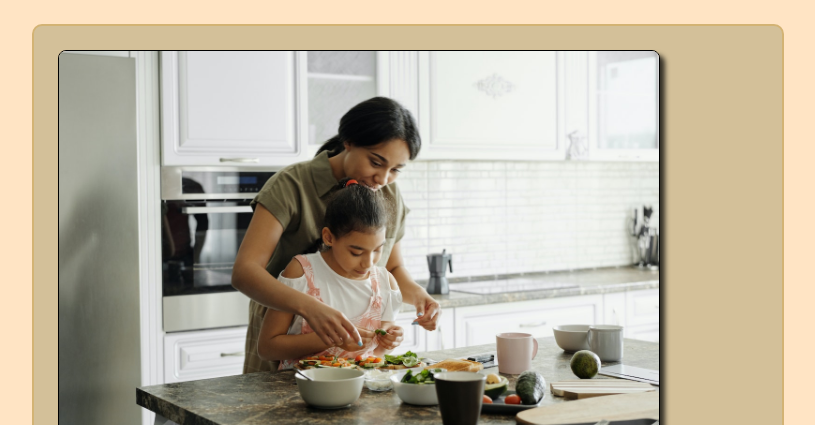
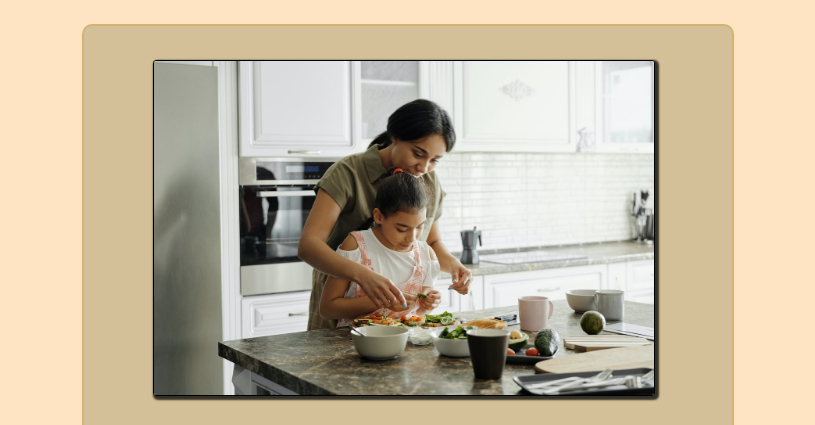
Before and after one commit to sadsultan/Odin_Recipes, a plain HTML site: page html_files/index.html in a window 1280 px wide. Shown: the top 425 px of the page, without its empty margins (232-1047 px from the left). Drawn offline with Linux system fonts and the light colour scheme.

Commit message:
Fixed the main image in place and in size

```diff
--- a/css_files/style.css
+++ b/css_files/style.css
@@ -4,7 +4,7 @@
 body {
     background-color: rgba(109, 110, 55, 0.3);
     font-family: Arial, Helvetica, sans-serif;
-    width: 700px;
+    width: 600px;
     margin: 1.5rem auto;
     padding: 1.5rem;
     border: 2px solid rgba(210, 147, 30, 0.297);
@@ -12,8 +12,10 @@ body {
 }
 
 img {
-    width : 600px;
+    margin: 10px 40px 10px 45px;
+    width: 500px;
+    /* padding: 1px 1px; */
     border: black 1px solid;
-    box-shadow: 5px 5px 5px rgba(0,0,0,0.75);
-    border-radius: 8px;
+    box-shadow: 2px 2px 2px 2px rgba(0,0,0,0.75);
+    border-radius: 3px;
 }
```
